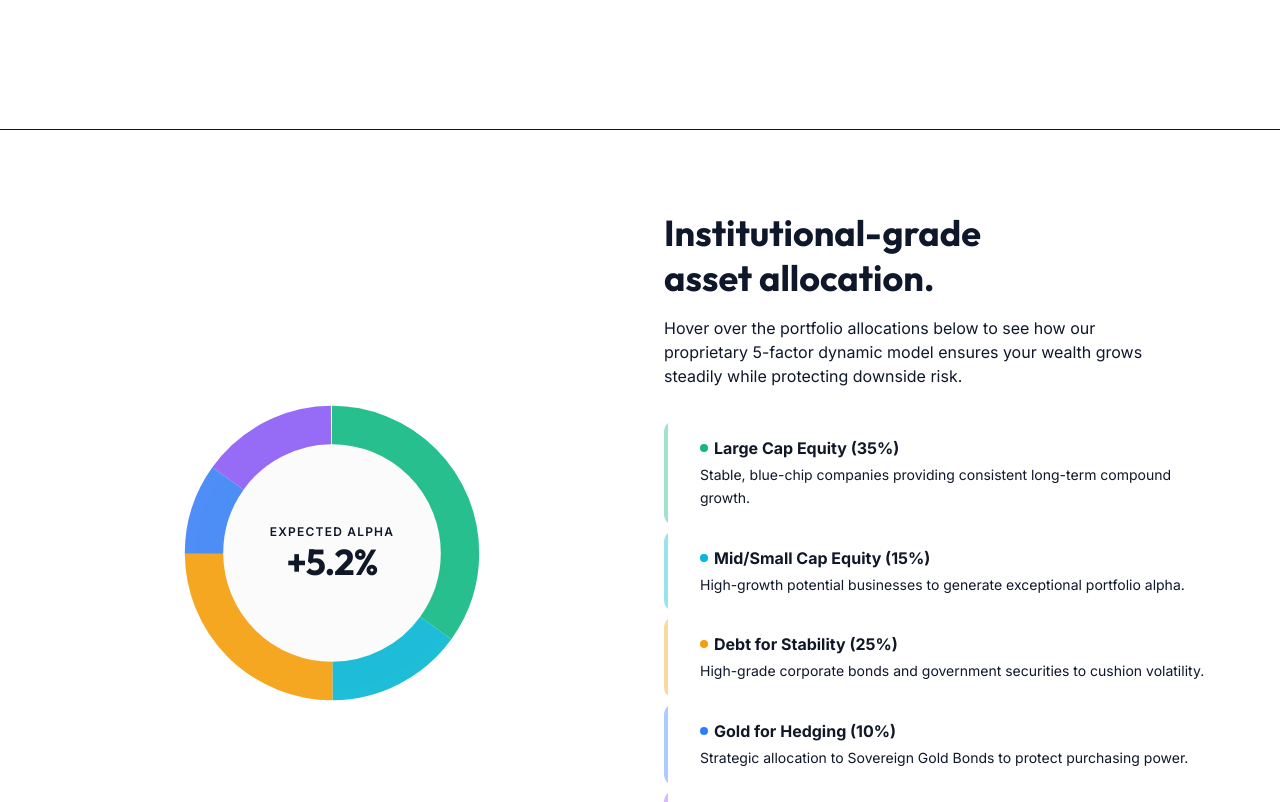
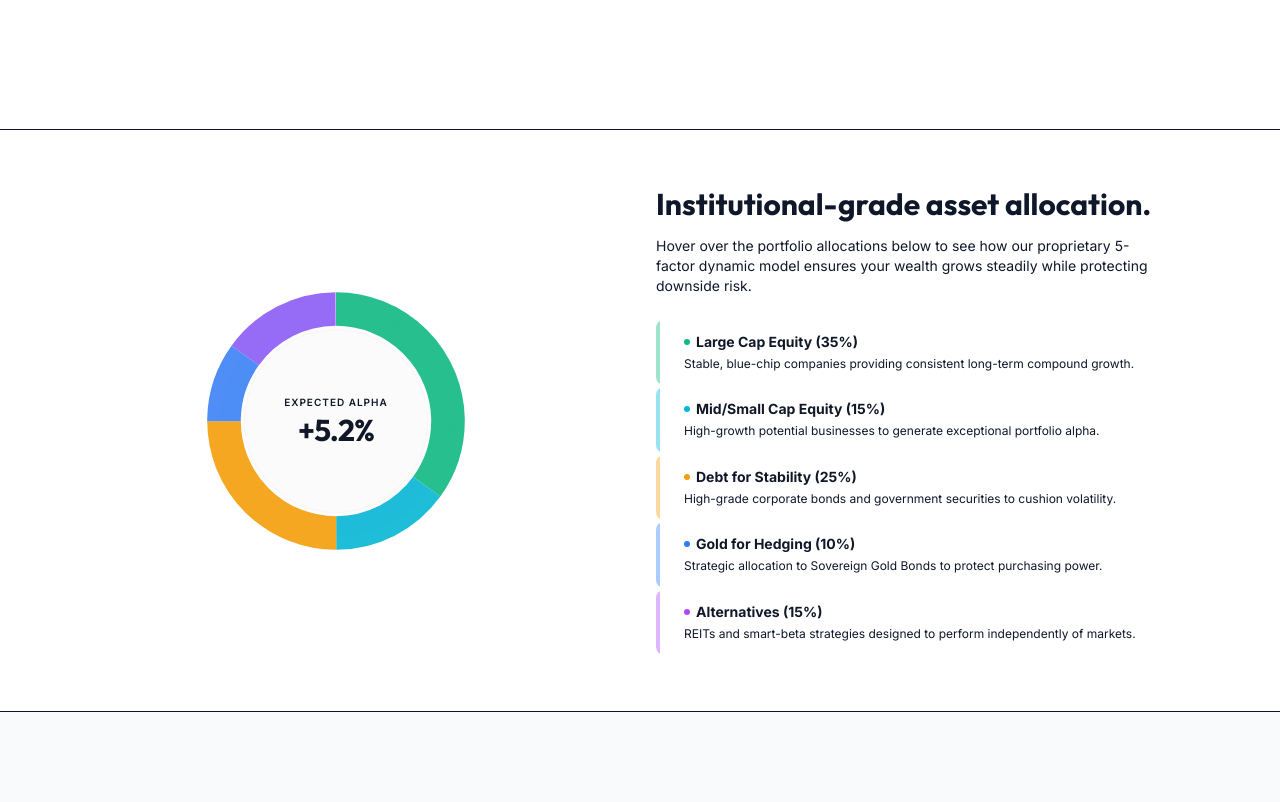
Before and after one commit to Sanjay-rana001/FundWealth, a Next.js app: page / in a window 1280 px wide. Shown: the part 5680-6482 px from the top of the page. Built offline with nearby package versions, Linux system fonts and the light colour scheme.

Commit message:
Make portfolio section ultra-compact

```diff
--- a/src/components/home/PortfolioIllustration.tsx
+++ b/src/components/home/PortfolioIllustration.tsx
@@ -65,11 +65,11 @@ export function PortfolioIllustration() {
   const [activeIndex, setActiveIndex] = useState<number | null>(null);
 
   return (
-    <section className="bg-white text-foreground py-14 md:py-20 border-y border-border-color relative overflow-hidden">
-      <div className="max-w-7xl mx-auto px-6 md:px-12 grid lg:grid-cols-2 gap-10 lg:gap-12 items-center">
+    <section className="bg-white text-foreground py-10 md:py-14 border-y border-border-color relative overflow-hidden">
+      <div className="max-w-7xl mx-auto px-6 md:px-12 grid lg:grid-cols-2 gap-6 lg:gap-8 items-center">
 
         {/* Interactive Data Visualization */}
-        <div className="relative aspect-square max-w-[240px] md:max-w-[320px] mx-auto w-full flex items-center justify-center group">
+        <div className="relative aspect-square max-w-[200px] md:max-w-[280px] mx-auto w-full flex items-center justify-center group">
 
           {/* Subtle static background circles instead of heavy animated ones */}
           <div className="absolute inset-4 md:inset-6 rounded-full border border-gray-100/50 bg-gray-50/50"></div>
@@ -122,8 +122,8 @@ export function PortfolioIllustration() {
               viewport={{ once: true }}
               transition={{ delay: 0.8, type: "spring", bounce: 0.5 }}
             >
-              <span className="text-[9px] md:text-xs text-foreground/50 uppercase tracking-widest font-semibold mb-0.5">Expected Alpha</span>
-              <span className="text-3xl md:text-4xl font-display font-bold text-gray-900 tracking-tight">+5.2%</span>
+              <span className="text-[8px] md:text-[10px] text-foreground/50 uppercase tracking-widest font-semibold mb-0.5">Expected Alpha</span>
+              <span className="text-2xl md:text-3xl font-display font-bold text-gray-900 tracking-tight">+5.2%</span>
             </motion.div>
           </motion.div>
         </div>
@@ -136,15 +136,15 @@ export function PortfolioIllustration() {
             viewport={{ once: true }}
             transition={{ duration: 0.6 }}
           >
-            <h2 className="text-2xl md:text-4xl font-display font-bold leading-tight mb-3 md:mb-4">
-              Institutional-grade <br />asset allocation.
+            <h2 className="text-xl md:text-3xl font-display font-bold leading-tight mb-2 md:mb-3">
+              Institutional-grade asset allocation.
             </h2>
-            <p className="text-sm md:text-base text-foreground/70 mb-6 md:mb-8 max-w-lg">
+            <p className="text-xs md:text-sm text-foreground/70 mb-4 md:mb-6 max-w-lg">
               Hover over the portfolio allocations below to see how our proprietary 5-factor dynamic model ensures your wealth grows steadily while protecting downside risk.
             </p>
           </motion.div>
 
-          <div className="space-y-1">
+          <div className="space-y-0.5">
             {portfolioData.map((item, index) => {
               const isActive = activeIndex === index;
               const isFaded = activeIndex !== null && activeIndex !== index;
@@ -152,7 +152,7 @@ export function PortfolioIllustration() {
               return (
                 <motion.div
                   key={item.id}
-                  className={`relative p-3 md:p-4 rounded-xl cursor-pointer transition-all duration-300 overflow-hidden ${isActive ? 'bg-gray-50 shadow-sm' : 'hover:bg-gray-50/50'}`}
+                  className={`relative p-2 md:p-3 rounded-lg cursor-pointer transition-all duration-300 overflow-hidden ${isActive ? 'bg-gray-50 shadow-sm' : 'hover:bg-gray-50/50'}`}
                   style={{ opacity: isFaded ? 0.5 : 1 }}
                   onMouseEnter={() => setActiveIndex(index)}
                   onMouseLeave={() => setActiveIndex(null)}
@@ -163,14 +163,14 @@ export function PortfolioIllustration() {
                   transition={{ duration: 0.5, delay: 0.4 + (index * 0.1) }}
                 >
                   {/* Left accent border */}
-                  <div className={`absolute left-0 top-0 bottom-0 w-1 rounded-l-xl transition-all duration-300 ${item.bgClassName} ${isActive ? 'opacity-100' : 'opacity-40'}`}></div>
+                  <div className={`absolute left-0 top-0 bottom-0 w-1 rounded-l-lg transition-all duration-300 ${item.bgClassName} ${isActive ? 'opacity-100' : 'opacity-40'}`}></div>
 
-                  <div className="pl-3 md:pl-5">
-                    <div className="flex items-center gap-1.5 mb-1">
-                      <div className={`w-2 h-2 rounded-full ${item.bgClassName} ${isActive ? 'scale-125' : ''} transition-transform duration-300`}></div>
-                      <h4 className="text-sm md:text-base font-bold text-gray-900">{item.title}</h4>
+                  <div className="pl-3 md:pl-4">
+                    <div className="flex items-center gap-1.5 mb-0.5">
+                      <div className={`w-1.5 h-1.5 rounded-full ${item.bgClassName} ${isActive ? 'scale-125' : ''} transition-transform duration-300`}></div>
+                      <h4 className="text-xs md:text-sm font-bold text-gray-900">{item.title}</h4>
                     </div>
-                    <p className="text-foreground/60 text-xs md:text-sm leading-relaxed">{item.desc}</p>
+                    <p className="text-foreground/60 text-[10px] md:text-xs leading-relaxed">{item.desc}</p>
                   </div>
                 </motion.div>
               );
```
